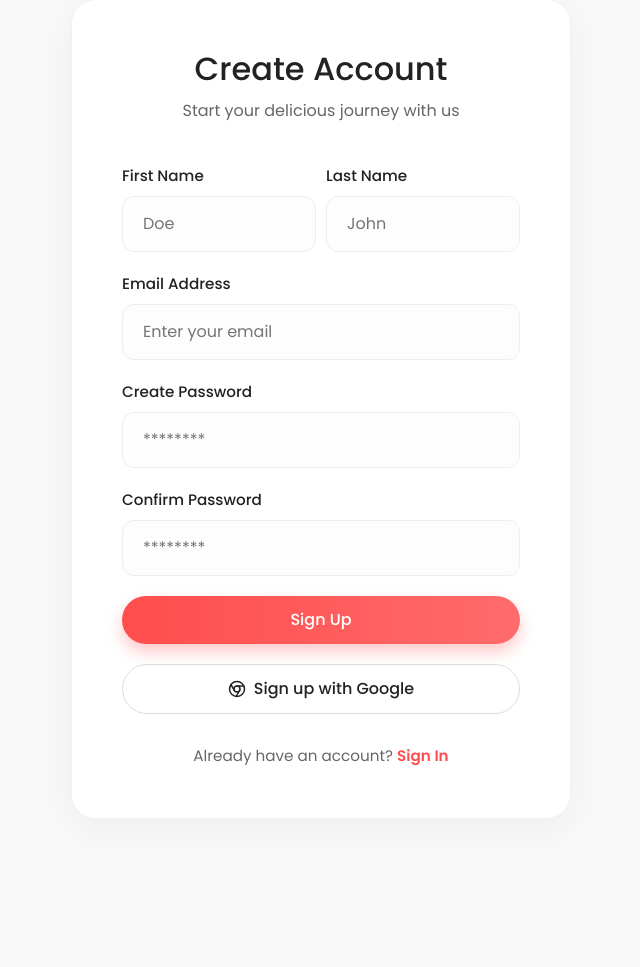
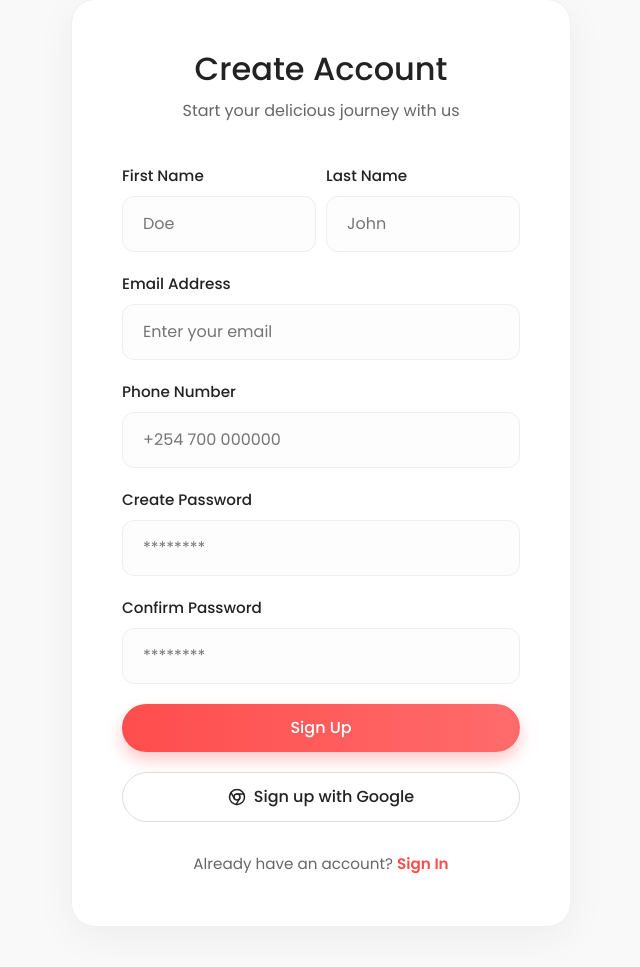
Before and after one commit to KiseraTimon/Breakfast-Bar, a Flask app: page /signup in a window 1280 px wide. Shown: the part 41-1008 px from the top of the page, without its empty margins (319-959 px from the left). Before the commit the page ends 807 px from the top, so only its background shows below. Run offline with Flask 3, Linux system fonts and the light colour scheme; some libraries are stand-ins or nearby versions.

Commit message:
#103 - Signup Logic

```diff
--- a/website/modules/routes/auth.py
+++ b/website/modules/routes/auth.py
@@ -1,8 +1,19 @@
 from . import routes
-from flask import render_template
+from flask import render_template, redirect, url_for, request, session, flash
+
+from flask_login import login_required, current_user, login_user, logout_user
+
+from utils import errhandler
+
+from website.models import User
+
+from website.modules.routes.validators import *
+
+from database import db
 
 # Logout Route
 @routes.route("/logout")
+@login_required
 def logout():
     pass
 
@@ -12,8 +23,67 @@ def signin():
     return render_template("auth/auth.html")
 
 # Signup Route
-@routes.route("/signup")
+@routes.route("/signup", methods=['GET', 'POST'])
 def signup():
+    if (current_user) and (current_user.is_active):
+        return redirect(url_for("routes.dashboard"))
+
+    if ((current_user) and (current_user.is_authenticated) and (not (current_user.is_active))):
+        return redirect(url_for("routes.verify"))
+
+    # POST Requests
+    if request.method == "POST":
+        # Validator Object
+        validator = SignupValidator(
+            form = request.form.to_dict(),
+            method = request.method
+        )
+
+        # Validating User
+        result = validator.validate()
+
+        if not result.success:
+            flash(result.errors[0] if result.errors else "An error occurred creating your account. Contact  support", category="error")
+
+            errhandler(e, log="signup", path="auth")
+
+            return redirect(request.url)
+
+        payload = result.object
+
+        try:
+            user = User(
+                first_name = payload['first_name'],
+                last_name = payload['last_name'],
+                email = payload['email'],
+                phone = payload['phone']
+            )
+
+            user.set_password(password=payload['password'])
+            user.update_status(active=False)
+            user.update_last_login()
+
+            db.session.add(user)
+            db.session.commit()
+
+            login_user(user)
+
+        except Exception as e:
+            db.session.rollback()
+
+            flash("An error occurred creating your account.Contact support", category="error")
+
+            errhandler(e, log="signup", path="auth")
+
+            return redirect(request.url)
+
+        else:
+            flash("Your account has been created successfully", category="success")
+
+            db.session.close()
+
+            return redirect(url_for("routes.homepage"))
+
     return render_template("auth/auth.html")
 
 # Password Reset Route
@@ -23,5 +93,6 @@ def reset():
 
 # Verification Route
 @routes.route("/verify")
+@login_required
 def verify():
     return render_template("auth/auth.html")
--- a/website/modules/routes/validators/signup_validator.py
+++ b/website/modules/routes/validators/signup_validator.py
@@ -11,7 +11,7 @@ class SignupValidator(FormValidator):
 
         # Validating Required Fields
         r = self.require_fields([
-            "first_name", "last_name", "email", "key", "key_check"
+            "first_name", "last_name", "email", "phone", "key", "key_check"
         ])
         if r:
             return r
--- a/website/templates/auth/assets/signup.html
+++ b/website/templates/auth/assets/signup.html
@@ -6,31 +6,36 @@
             <p>Start your delicious journey with us</p>
         </div>
 
-        <form class="auth-form" action="#" method="POST">
+        <form class="auth-form" action="{{url_for('routes.signup')}}" method="POST">
             <div class="form-class">
                 <div class="form-group">
-                    <label for="fullname">First Name</label>
-                    <input type="text" id="fullname" class="form-input" placeholder="Doe" required>
+                    <label for="first_name">First Name</label>
+                    <input type="text" id="first_name" class="form-input" name="first_name" placeholder="Doe" required>
                 </div>
                 <div class="form-group">
-                    <label for="fullname">Last Name</label>
-                    <input type="text" id="fullname" class="form-input" placeholder="John" required>
+                    <label for="last_name">Last Name</label>
+                    <input type="text" id="last_name" class="form-input" name="last_name" placeholder="John" required>
                 </div>
             </div>
 
             <div class="form-group">
                 <label for="email">Email Address</label>
-                <input type="email" id="email" class="form-input" placeholder="Enter your email" required>
+                <input type="email" id="email" class="form-input" name="email" placeholder="Enter your email" required>
             </div>
 
             <div class="form-group">
-                <label for="password">Create Password</label>
-                <input type="password" id="password" class="form-input" placeholder="********" required>
+                <label for="phone">Phone Number</label>
+                <input type="text" id="phone" class="form-input" name="phone" placeholder="+254 700 000000" required>
             </div>
 
             <div class="form-group">
-                <label for="password">Confirm Password</label>
-                <input type="password" id="password" class="form-input" placeholder="********" required>
+                <label for="key">Create Password</label>
+                <input type="password" id="key" class="form-input" name="key" placeholder="********" required>
+            </div>
+
+            <div class="form-group">
+                <label for="key_check">Confirm Password</label>
+                <input type="password" id="key_check" class="form-input" name="key_check" placeholder="********" required>
             </div>
 
             <button type="submit" class="btn btn-primary" style="width: 100%; justify-content: center;">Sign Up</button>
```
Also changed, not shown: website/modules/routes/validators/form_validator.py (+11 -4 lines).
